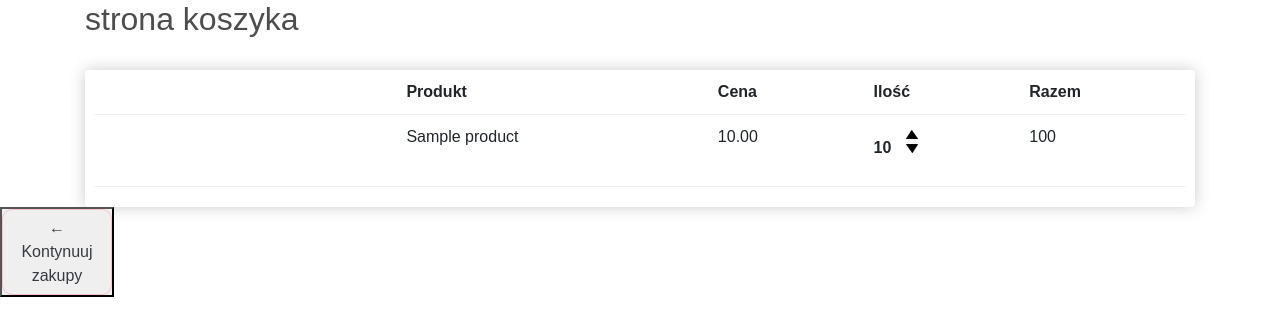
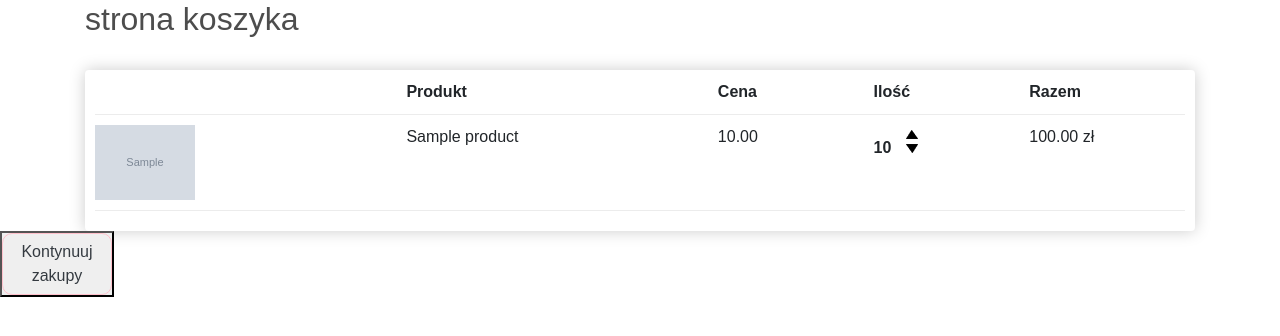
Before and after one commit to ilonakow/ecommerce_shop, a Django app: page /cart/ in a window 1280 px wide. Shown: the part 56-392 px from the top of the page. Run offline with Django 4.2, Linux system fonts and the light colour scheme; a user stored in the database is signed in; tables that the repository leaves empty hold one stand-in row (values such as "Sample post"); grey boxes marked "Sample" are stand-in pictures; some libraries are stand-ins or nearby versions.

Commit message:
product view in cart, product img

```diff
--- a/cart/templates/cart/cart_page.html
+++ b/cart/templates/cart/cart_page.html
@@ -20,9 +20,10 @@
         <div style="flex:1"><strong>Razem</strong></div>
     </div>
 
+{% for order_line in order.orderline_set.all %}
     <div class="cart-row">
-            {% for order_line in order.orderline_set.all %}
-            <div style="flex:2"><img class="row-image" src="{{product.imageURL}}"></div>
+
+            <div style="flex:2"><img class="row-image" src="{{order_line.product.imageURL}}" alt="product_img"></div>
             <div style="flex:2"><p>{{order_line.product.name}}</p></div>
             <div style="flex:1"><p>{{order_line.product.price}}</p></div>
             <div style="flex:1">
@@ -33,15 +34,17 @@
 
             </div>
         </div>
+
+
+        <div style="flex:1"><p>{{order_line.get_total}} zł</p></div>
+    </div>
     {% endfor %}
+</div>
 
-        <div style="flex:1"><p>100</p></div>
-    </div>
-</div>
 </div>
 
 <button>
-    <a class="btn btn-outline-dark" href="{% url 'shop:category' %}">&#x2190; Kontynuuj zakupy</a>
+    <a class="btn btn-outline-dark" href="{% url 'shop:category' %}"> Kontynuuj zakupy</a>
 </button>
 </div>
 {% endblock content %}
--- a/shop/models.py
+++ b/shop/models.py
@@ -44,3 +44,8 @@ class OrderLine(models.Model):
     order = models.ForeignKey(Order, on_delete=models.CASCADE)
     product = models.ForeignKey(Product, on_delete=models.SET_NULL, null=True)
     quantity = models.IntegerField(default=0)
+
+    @property
+    def get_total(self):
+        total = self.product.price * self.quantity
+        return total
--- a/shop/templates/shop/product_page.html
+++ b/shop/templates/shop/product_page.html
@@ -27,7 +27,7 @@
         {{product.description}}
         </div>
 <form method="POST"> {% csrf_token %}
-    <input type="number" min="1" placeholder="ilość" name="quantity" required>
+    <input type="number" value="1" min="1" placeholder="ilość" name="quantity" required>
     <input type="submit" value="Dodaj do koszyka">
 </form>
     </div>
```
